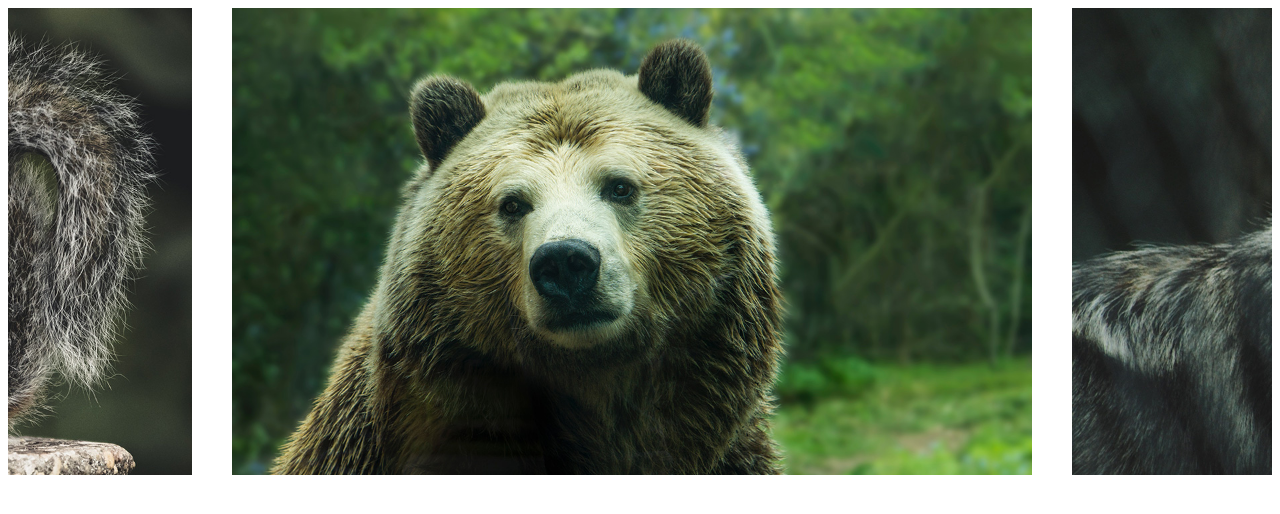
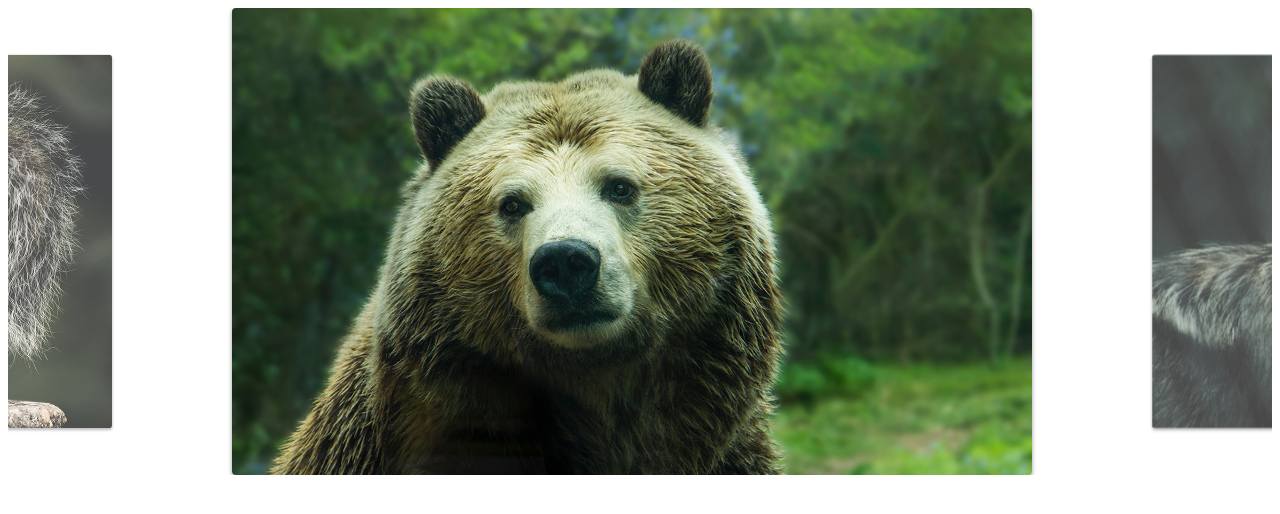
Before and after one commit to rochamaatheus/animais-slide, a plain HTML site: page index.html in a window 1280 px wide. Drawn offline with Linux system fonts and the light colour scheme.

Commit message:
Ajuste das configurações de resize e classe ativa adicionada

```diff
--- a/css/style.css
+++ b/css/style.css
@@ -16,9 +16,24 @@ img {
 .slide {
   display: flex;
 }
+
+.slide:hover {
+  will-change: transform;
+}
+
 .slide li {
   width: 80vw;
   flex-shrink: 0;
   max-width: 800px;
   margin: 0 20px;
+  overflow: hidden;
+  border-radius: 4px;
+  box-shadow: 0 2px 4px rgba(0, 0, 0, .4);
+  opacity: .8;
+  transform: scale(.8);
+  transition: .3s;
 }
+.slide li.ativo {
+  opacity: 1;
+  transform: scale(1);
+}
--- a/js/script.js
+++ b/js/script.js
@@ -1,5 +1,5 @@
 import Slide from "./slide.js";
 
-const slide = new Slide('.slide', '.wrapper');
+const slide = new Slide('.slide', '.wrapper', 'ativo');
 slide.init();
 slide.changeSlide(2)
--- a/js/slide.js
+++ b/js/slide.js
@@ -1,7 +1,10 @@
+import debounce from './debounce.js';
+
 export default class Slide {
-  constructor(slide, wrapper) {
+  constructor(slide, wrapper, activeClass) {
     this.slide = document.querySelector(slide);
     this.wrapper = document.querySelector(wrapper);
+    this.activeClass = activeClass;
     this.dist = { finalPosition: 0, startX: 0, movement: 0 };
   }
 
@@ -60,12 +63,6 @@ export default class Slide {
     }
   }
 
-  bindEvents() {
-    this.onStart = this.onStart.bind(this);
-    this.onMove = this.onMove.bind(this);
-    this.onEnd = this.onEnd.bind(this);
-  }
-
   addSlideEvents() {
     this.wrapper.addEventListener('mousedown', this.onStart);
     this.wrapper.addEventListener('touchstart', this.onStart);
@@ -85,7 +82,6 @@ export default class Slide {
       const position = this.slidePosition(element);
       return { element, position };
     });
-    console.log(this.slideArray);
   }
 
   slidesIndexNav(index) {
@@ -102,6 +98,12 @@ export default class Slide {
     this.moveSlide(activeSlide.position);
     this.slidesIndexNav(index);
     this.dist.finalPosition = activeSlide.position;
+    this.changeActiveClass();
+  }
+
+  changeActiveClass() {
+    this.slideArray.forEach(item => item.element.classList.remove(this.activeClass));
+    this.slideArray[this.index.active].element.classList.add(this.activeClass);
   }
 
   activePrevSlide() {
@@ -116,11 +118,30 @@ export default class Slide {
     }
   }
 
+  onResize() {
+    setTimeout(() => {
+      this.slidesConfig();
+      this.changeSlide(this.index.active)
+    }, 500)
+  }
+
+  addResizeEvent() {
+    window.addEventListener('resize', this.onResize);
+  }
+
+  bindEvents() {
+    this.onStart = this.onStart.bind(this);
+    this.onMove = this.onMove.bind(this);
+    this.onEnd = this.onEnd.bind(this);
+    this.onResize = debounce(this.onResize.bind(this), 200);
+  }
+
   init() {
     this.bindEvents();
     this.transiton(true);
     this.addSlideEvents();
     this.slidesConfig();
+    this.addResizeEvent();
     return this;
   }
 }
```
